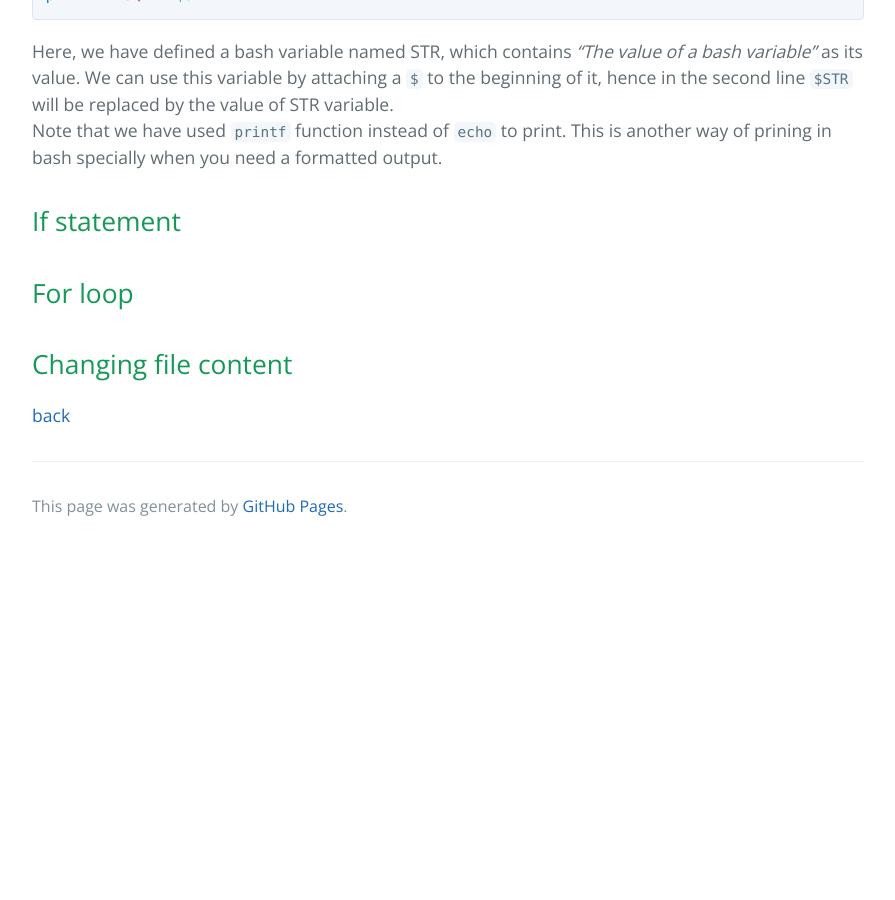
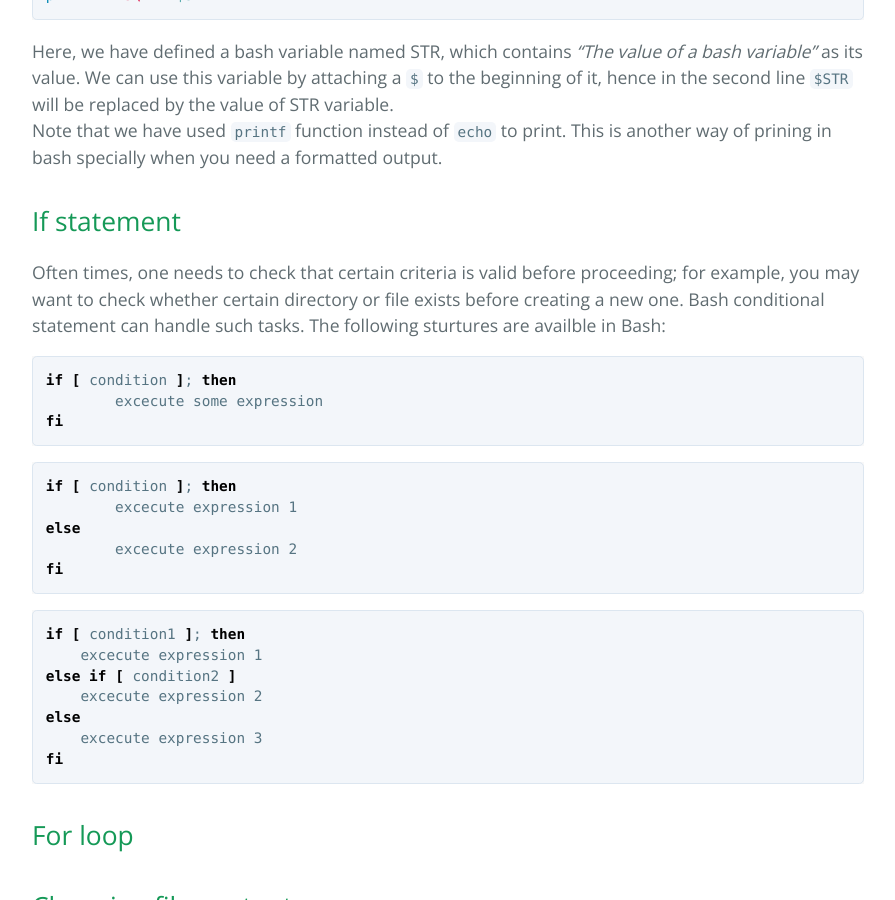
Before and after one commit to stats285/stats285.github.io, a Jekyll site: the page built from bash-tutorial/bash-tutorial.md, in a window 1280 px wide and 900 px high, scrolled down 1555 px. Shown: the whole window, without its empty margins (192-1087 px from the left). Built offline with Jekyll 4.4.1, drawn with Linux system fonts in a browser that asks for light colours; the repository's description, which GitHub fills in, is left out; before the commit the page ends 2105 px from its top, so only the background shows below that.

Commit message:
adding if statement

````diff
--- a/bash-tutorial/bash-tutorial.md
+++ b/bash-tutorial/bash-tutorial.md
@@ -53,6 +53,39 @@ Here, we have defined a bash variable named STR, which contains *"The value of a
 Note that we have used `printf` function instead of `echo` to print. This is another way of prining in bash specially when you need a formatted output.
 
 ## If statement
+Often times, one needs to check that certain criteria is valid before proceeding; for example, you may want to check whether certain directory or file exists before creating a new one. Bash conditional statement can handle such tasks. The following sturtures are availble in Bash:
+```bash
+if [ condition ]; then
+        excecute some expression
+fi
+```
+
+```bash
+if [ condition ]; then
+        excecute expression 1
+else
+        excecute expression 2
+fi
+```
+
+```bash
+if [ condition1 ]; then
+    excecute expression 1
+else if [ condition2 ]
+    excecute expression 2
+else
+    excecute expression 3
+fi
+```
+
+
+
+
+
+
+
+
+
 
 ## For loop
 
````
